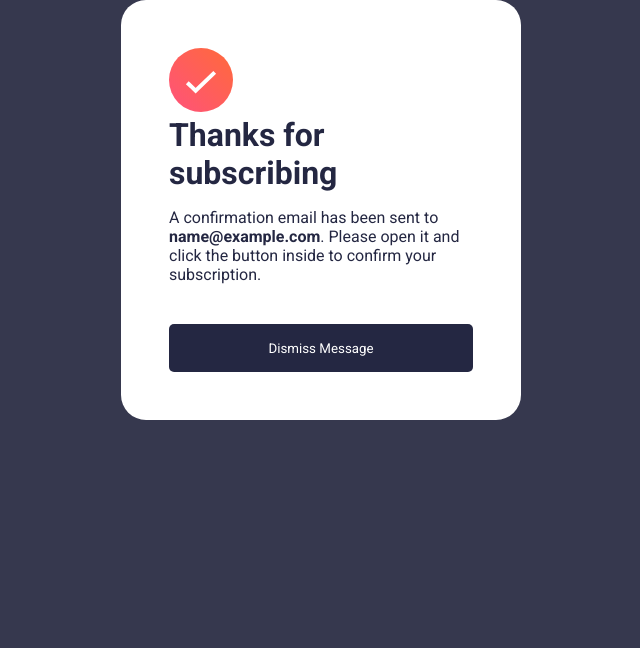
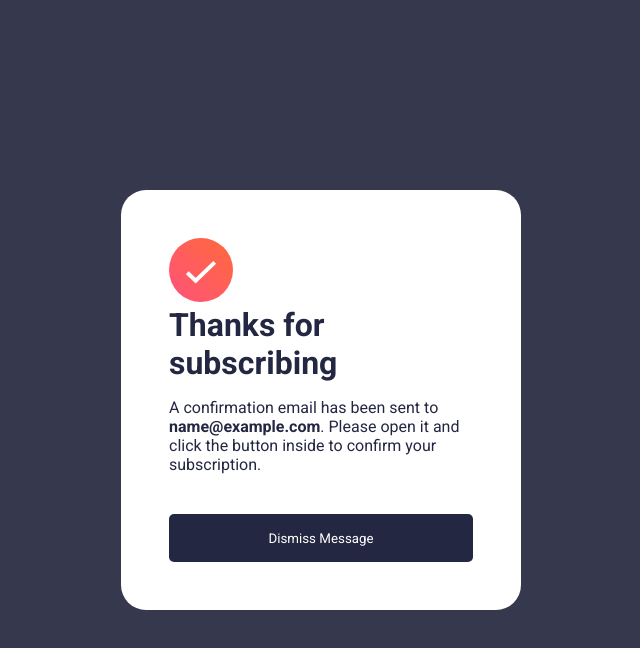
Before and after one commit to ahlmy/newsletter-signup, a React (Vite) app: page / in a window 1280 px wide. Both pictures are taken after typing "name@example.com" into the empty fields and a click on the button "Subscribe to monthly newsletter". Shown: the top 648 px of the page, without its empty margins (319-959 px from the left). Built offline with nearby package versions, Linux system fonts and the light colour scheme.

Commit message:
some fixes

```diff
--- a/src/components/newsletter_success/newsletter_success.css
+++ b/src/components/newsletter_success/newsletter_success.css
@@ -1,8 +1,6 @@
 .newsletterSuccess {
-  width: 100%;
-  height: 100%;
   display: flex;
-  justify-content: center;
+  justify-content: flex-start;
   align-items: flex-start;
 }
 
@@ -10,6 +8,7 @@
   width: 100%;
   padding: 3rem;
   background-color: var(--white);
+  object-position: center;
   max-width: 400px;
   border-radius: 25px;
   display: flex;
```
